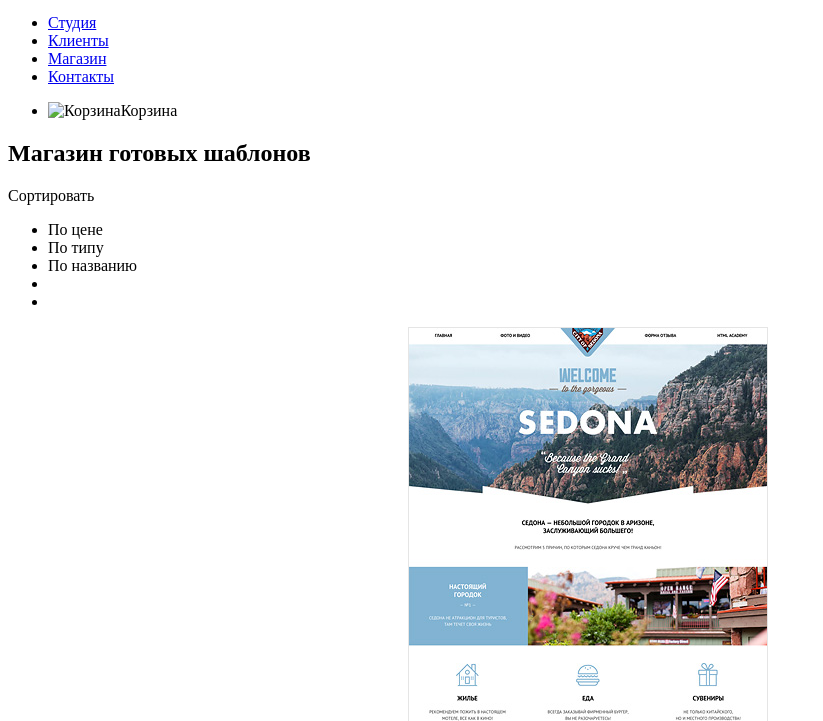
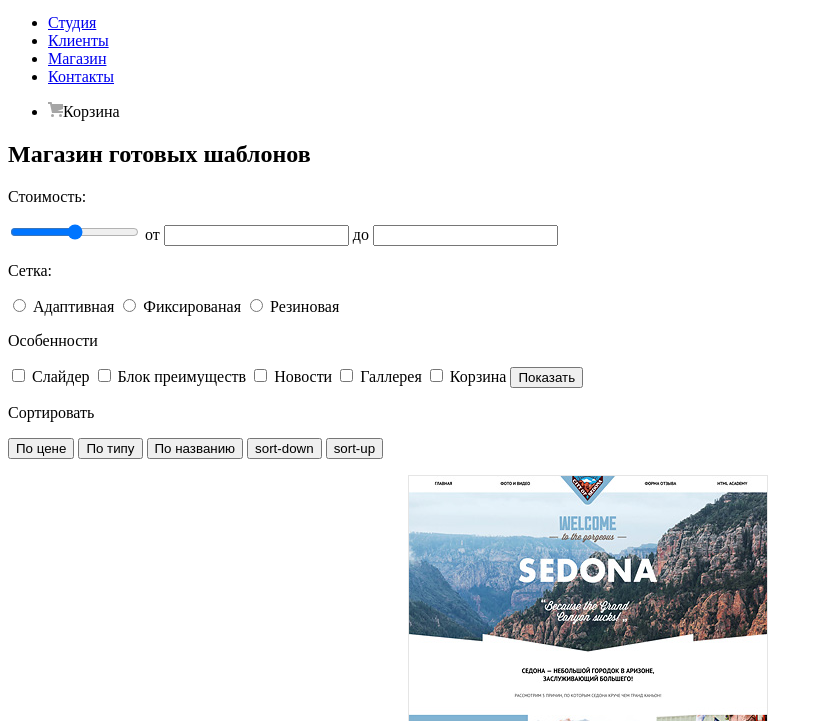
Before and after one commit to David-Sarif/nerds, a plain HTML site: page catalog.html in a window 1280 px wide. Shown: the part 79-800 px from the top of the page, without its empty margins (0-823 px from the left). Drawn offline with Linux system fonts and the light colour scheme.

Commit message:
feat:add buttons and filters base structure at catalog plus minor fixes

```diff
--- a/catalog.html
+++ b/catalog.html
@@ -23,7 +23,7 @@
 
                 </ul>
                 <ul class="user-nav">
-                    <li><img src="#" alt="Корзина" class='cart'>Корзина</li>
+                    <li><img src="/svg/cart-icon.svg" alt="Корзина" class='cart'>Корзина</li>
                 </ul>
             </nav>
 
@@ -31,18 +31,49 @@
         <main>
             <h2>Магазин готовых шаблонов</h2>
             <section class="filters">
+                <p>Стоимость:</p>
+                <form action="https://echo.htmlacademy.ru/courses" method='post'>
+                <input type="range" name="price-range" id="price-range">
+                <label for="price-low">от</label>
+                <input type="number" name="price-low" id="price-low">
+                <label for="price-top">до</label>
+                <input type="number" name="price-top" id="price-top">
+                <p>Сетка:</p>
+                <input type="radio" name="price-grid" id="price-grid-adaptive">
+                <label for="price-grid-adaptive">Адаптивная</label>
+                <input type="radio" name="price-grid" id="price-grid-fixed">
+                <label for="price-grid-fixed">Фиксированая</label>
+                <input type="radio" name="price-grid" id="price-grid-flexible">
+                <label for="price-grid-flexible">Резиновая</label>
+                <p>Особенности</p>
+                <input type="checkbox" name="price-slider" id="price-slider">
+                <label for="price-slider">Слайдер</label>
+                <input type="checkbox" name="price-advantages" id="price-advantages">
+                <label for="price-advantages">Блок преимуществ</label>
+                <input type="checkbox" name="price-news" id="price-news">
+                <label for="price-news">Новости</label>
+                <input type="checkbox" name="price-gallery" id="price-gallery">
+                <label for="price-gallery">Галлерея</label>
+                <input type="checkbox" name="price-cart" id="price-cart">
+                <label for="price-cart">Корзина</label>
+                <button type='submit' class='button button-price'>Показать</button>
 
+
+
+
+                </form>
                 <!-- TODO controls -->
             </section>
             <section class="shop">
                 <p>Сортировать</p>
-                <ul class="shop-controls">
-                    <li>По цене</li>
-                    <li>По типу</li>
-                    <li>По названию</li>
-                    <li class='sort-down'></li>
-                    <li class='sort-up'></li>
-                </ul>
+
+                    <button type="button">По цене</button>
+                    <button type="button">По типу</button>
+                    <button type="button">По названию</button>
+                    <button type="button">sort-down</button>
+                    <button type="button">sort-up</button>
+
+
 
                 <ul class="shop-examples">
                     <li><img src="/svg/browser.svg" alt="site"><img src="/img/img-sedona.png" alt="sedona">
@@ -114,9 +145,9 @@
                     <p>191186, Санкт-Петербург,
                         ул. Б. Конюшенная, д. 19/8</p>
                     <p>тел. +7 (812) 275-75-75</p>
-                    <input type="submit" class='button button-contacts' value='Напишите нам'>
+
                     <img src="#" alt="map-marker" class="marker">
-                    <button class='button'>Напишите нам</button>
+                    <button class='button button-contacts' >Напишите нам</button>
                     <!-- TODO iframe -->
                 </div>
 
```
Also changed, not shown: index.html (+2 -2 lines).
